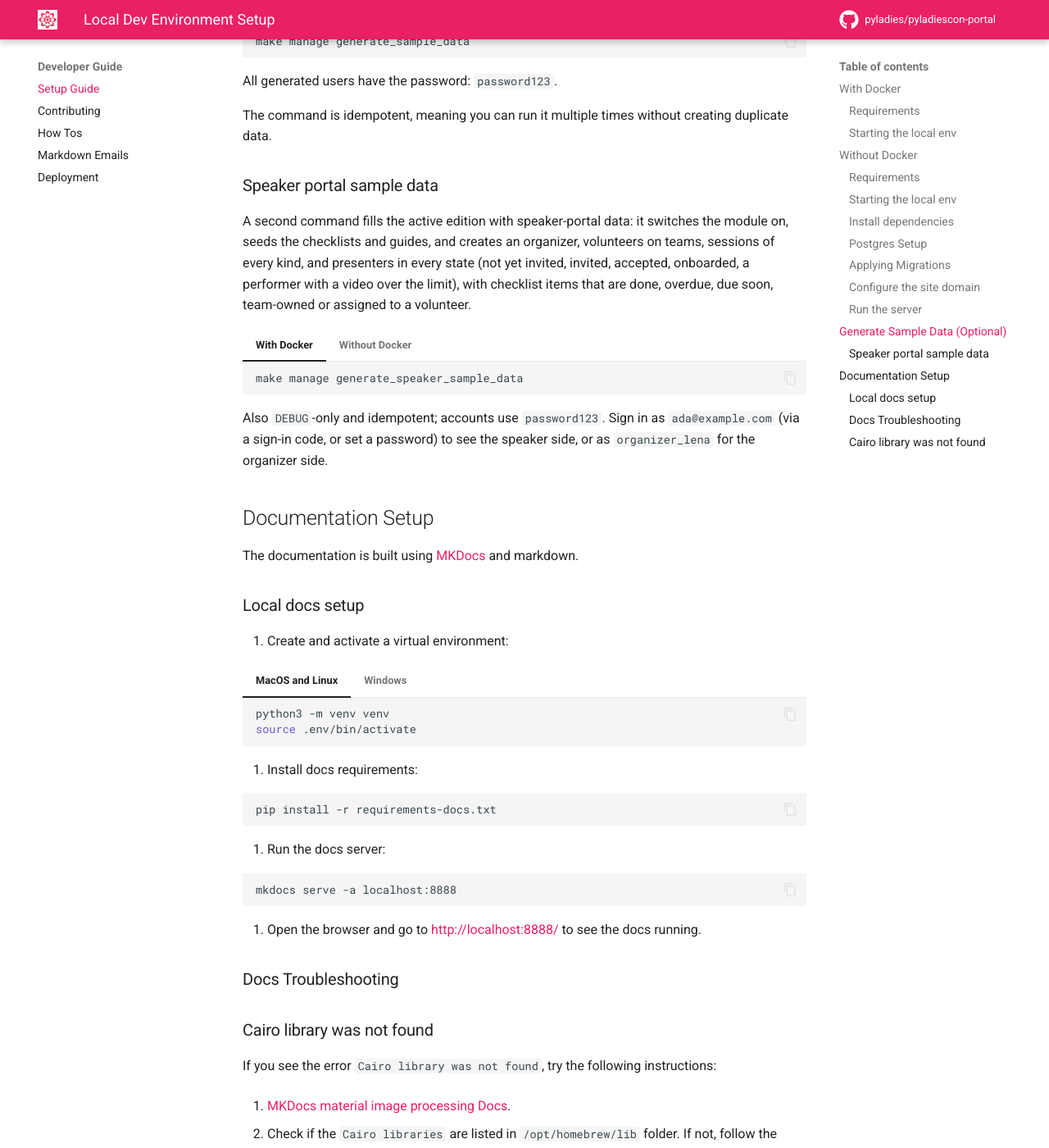
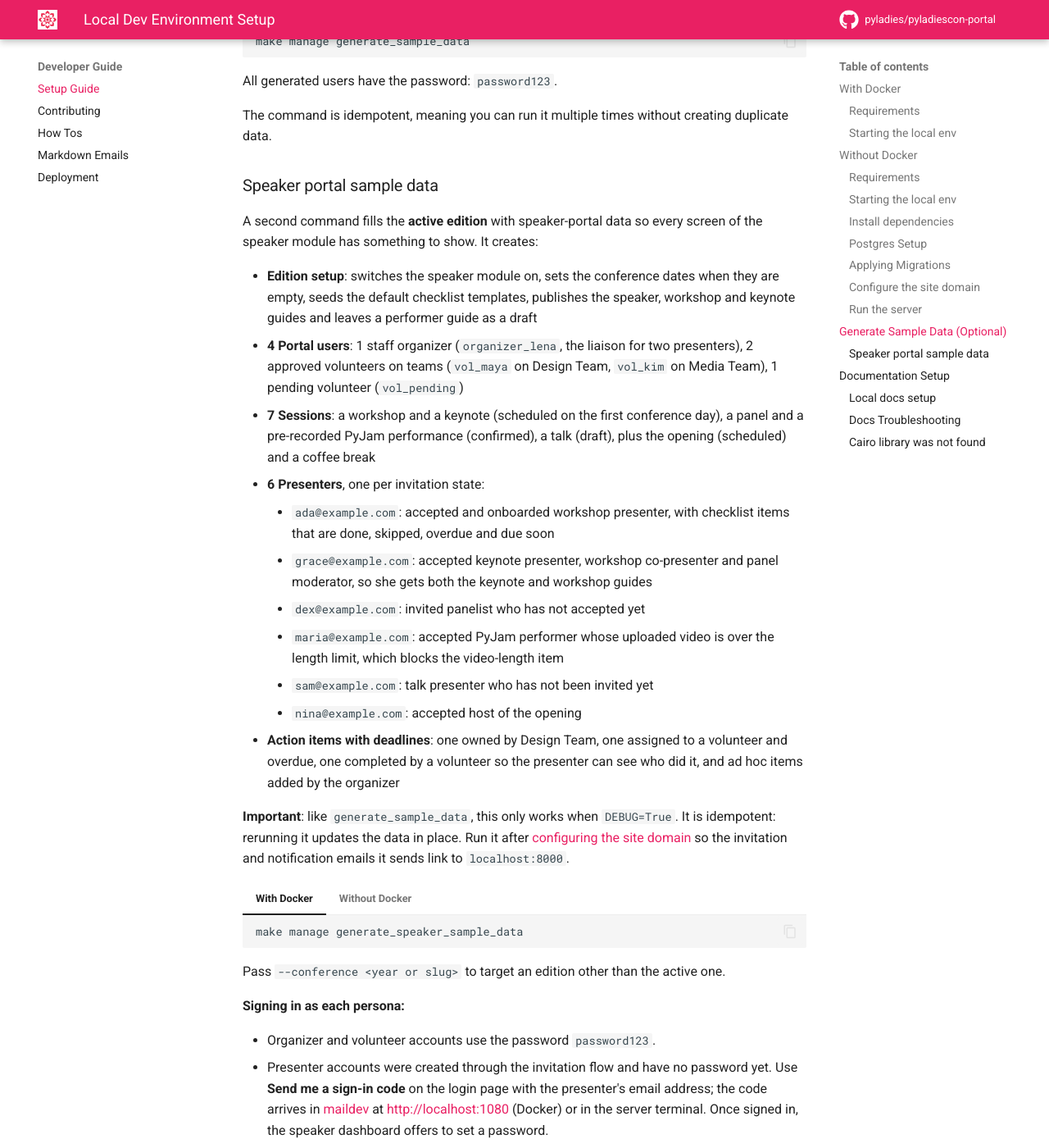
Before and after one commit to pyladies/pyladiescon-portal, an MkDocs documentation site: the page built from docs/developer/setup.md, in a window 1280 px wide and 1400 px high, scrolled down 4137 px. Shown: the whole window at 82% size. Built offline with MkDocs 1.6.1 and Material for MkDocs 9.7.7, drawn with Linux system fonts in a browser that asks for light colours; comment, search, counter and statistics services are not loaded; some of the changed text lies outside the part shown.

Commit message:
Docs: how to load and sign in to the speaker sample data
(cherry picked from commit a6aa5320a7b12dbce4aaa2825a060ddac417a6ec)

````diff
--- a/docs/developer/setup.md
+++ b/docs/developer/setup.md
@@ -262,12 +262,36 @@ The command is idempotent, meaning you can run it multiple times without creatin
 
 ### Speaker portal sample data
 
-A second command fills the active edition with speaker-portal data: it
-switches the module on, seeds the checklists and guides, and creates an
-organizer, volunteers on teams, sessions of every kind, and presenters in
-every state (not yet invited, invited, accepted, onboarded, a performer with a
-video over the limit), with checklist items that are done, overdue, due soon,
-team-owned or assigned to a volunteer.
+A second command fills the **active edition** with speaker-portal data so
+every screen of the speaker module has something to show. It creates:
+
+- **Edition setup**: switches the speaker module on, sets the conference dates
+  when they are empty, seeds the default checklist templates, publishes the
+  speaker, workshop and keynote guides and leaves a performer guide as a draft
+- **4 Portal users**: 1 staff organizer (`organizer_lena`, the liaison for two
+  presenters), 2 approved volunteers on teams (`vol_maya` on Design Team,
+  `vol_kim` on Media Team), 1 pending volunteer (`vol_pending`)
+- **7 Sessions**: a workshop and a keynote (scheduled on the first conference
+  day), a panel and a pre-recorded PyJam performance (confirmed), a talk
+  (draft), plus the opening (scheduled) and a coffee break
+- **6 Presenters**, one per invitation state:
+    - `ada@example.com`: accepted and onboarded workshop presenter, with
+      checklist items that are done, skipped, overdue and due soon
+    - `grace@example.com`: accepted keynote presenter, workshop co-presenter
+      and panel moderator, so she gets both the keynote and workshop guides
+    - `dex@example.com`: invited panelist who has not accepted yet
+    - `maria@example.com`: accepted PyJam performer whose uploaded video is
+      over the length limit, which blocks the video-length item
+    - `sam@example.com`: talk presenter who has not been invited yet
+    - `nina@example.com`: accepted host of the opening
+- **Action items with deadlines**: one owned by Design Team, one assigned to
+  a volunteer and overdue, one completed by a volunteer so the presenter can
+  see who did it, and ad hoc items added by the organizer
+
+**Important**: like `generate_sample_data`, this only works when
+`DEBUG=True`. It is idempotent: rerunning it updates the data in place. Run
+it after [configuring the site domain](#configure-the-site-domain) so the
+invitation and notification emails it sends link to `localhost:8000`.
 
 === "With Docker"
 
@@ -281,9 +305,19 @@ team-owned or assigned to a volunteer.
     python manage.py generate_speaker_sample_data
     ```
 
-Also `DEBUG`-only and idempotent; accounts use `password123`. Sign in as
-`ada@example.com` (via a sign-in code, or set a password) to see the speaker
-side, or as `organizer_lena` for the organizer side.
+Pass `--conference <year or slug>` to target an edition other than the active
+one.
+
+**Signing in as each persona:**
+
+- Organizer and volunteer accounts use the password `password123`.
+- Presenter accounts were created through the invitation flow and have no
+  password yet. Use **Send me a sign-in code** on the login page with the
+  presenter's email address; the code arrives in
+  [maildev](howto.md) at <http://localhost:1080> (Docker) or in the server terminal. Once signed in, the
+  speaker dashboard offers to set a password.
+- The organizer side of the speaker portal lives under **Organize →
+  Speakers**; the speaker side is the **Speaking** entry in the top menu.
 
 ## Documentation Setup
 
````
